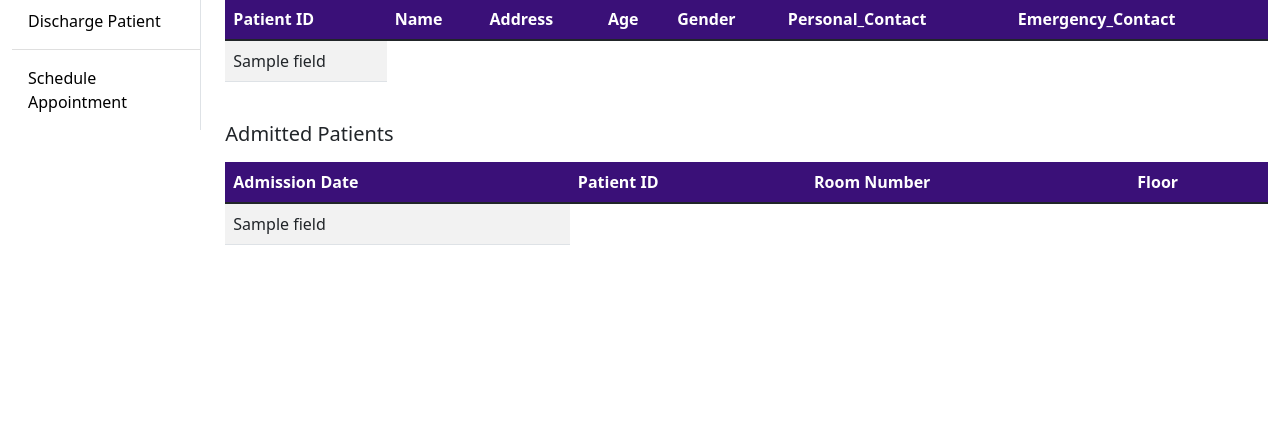
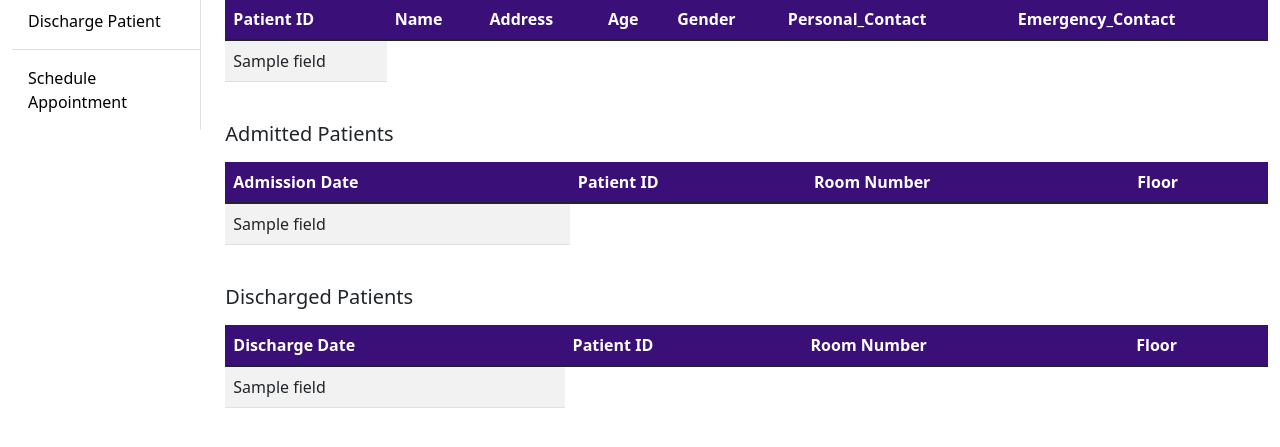
Before and after one commit to rv4102/dbms-lab, a Flask app: template A4/HMS/templates/frontdesk_dashboard.html in a window 1280 px wide. Shown: the part 307-754 px from the top of the page. Run offline with Flask 2, Linux system fonts and the light colour scheme; the template is opened without the code that fills it: most values are stand-ins (such as "Sample title", 1, 10 or a date in 2020); some libraries are stand-ins or nearby versions.

Commit message:
discharged patients table added and routing fixed

```diff
--- a/A4/HMS/auth.py
+++ b/A4/HMS/auth.py
@@ -76,6 +76,7 @@ def sign_up():
             session['Access_Level'] = new_user.AccessLevel
             login_user(new_user, remember=True)
             flash('Account created!', category='success')
-            return redirect(url_for('routes.index'))
+            # return redirect(url_for('routes.index'))
+            return redirect(url_for('auth.login'))
 
     return render_template("sign_up.html", user=current_user)
--- a/A4/HMS/front_desk.py
+++ b/A4/HMS/front_desk.py
@@ -22,9 +22,11 @@ def frontdesk():
     cur.execute("SELECT * FROM Admitted")
     admitted = cur.fetchall()
     # get free rooms
+    cur.execute("SELECT * FROM Discharged")
+    discharged = cur.fetchall()
     cur.execute("SELECT * FROM Room WHERE (Room_Num, Floor) NOT IN (SELECT Room_Num, Floor FROM Admitted)")
     free_rooms = cur.fetchall()
-    return render_template('frontdesk_dashboard.html', total_patients=total_patients, admitted_patients=len(admitted), available_rooms = len(free_rooms), patients = patients, admitted_patients_list=admitted, user = current_user)
+    return render_template('frontdesk_dashboard.html', total_patients=total_patients, admitted_patients=len(admitted), available_rooms = len(free_rooms), patients = patients, admitted_patients_list=admitted, discharged_patients_list = discharged, user = current_user)
 
 @fdo.route('/frontdesk/register', methods=['GET', 'POST'])
 @fdo.route('/frontdesk/register/', methods=['GET', 'POST'])
--- a/A4/HMS/templates/frontdesk_dashboard.html
+++ b/A4/HMS/templates/frontdesk_dashboard.html
@@ -89,5 +89,30 @@
       </div>
 
     </div>
+    <div class="mb-4">
+      <h5 class = "mb-3">Discharged Patients</h5>
+      <div class="table-responsive">
+        <table class="table table-striped">
+          <thead class="dark-purple text-white">
+            <tr>
+              <th scope="col">Discharge Date</th>
+              <th scope="col">Patient ID</th>
+              <th scope="col">Room Number</th>
+              <th scope="col">Floor</th>
+            </tr>
+          </thead>
+          <tbody>
+            {% for patient in discharged_patients_list %}
+              <tr>
+                {% for field in patient %}
+                  <td>{{ field }}</td>
+                {% endfor %}
+              </tr>
+            {% endfor %}
+          </tbody>
+        </table>
+      </div>
+
+    </div>
   </div>
 {% endblock %}
```
